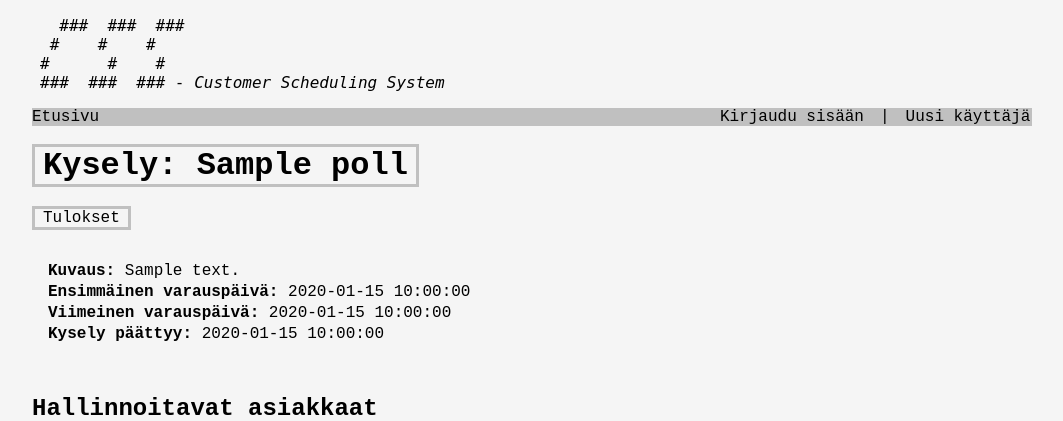
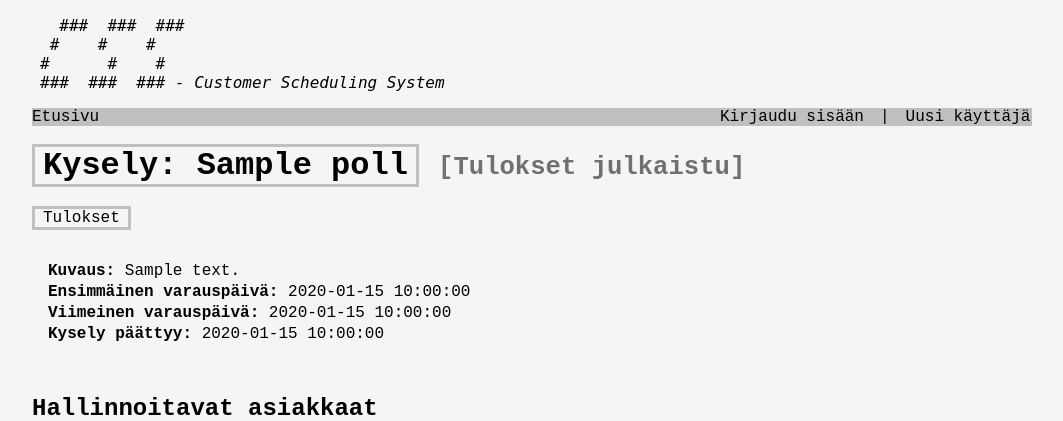
Before and after one commit to kluopaja/ajanvarausj-rjestelm-, a Flask app: template templates/poll.html in a window 1280 px wide. Shown: the top 421 px of the page, without its empty margins (108-1171 px from the left). Run offline with Flask 2, Linux system fonts and the light colour scheme; the template is opened without the code that fills it: most values are stand-ins (such as "Sample title", 1, 10 or a date in 2020).

Commit message:
Add poll phase to the poll title

```diff
--- a/static/style.css
+++ b/static/style.css
@@ -122,6 +122,10 @@ input[type=submit]:hover, input[type=button]:hover, button:hover, .button:hover{
     font-weight: bold;
 }
 
+.poll_title span {
+    color: #707070;
+    font-size: 0.8em;
+}
 .new_poll ul {
     padding: 0 0 0 1em;
     margin: 0;
--- a/templates/poll_navi.html
+++ b/templates/poll_navi.html
@@ -1,5 +1,15 @@
 <div class="poll_title">
-<h1><a class="button" href={{ url_for('route_poll', poll_id=poll.id) }}>Kysely: {{ poll.name }}</a></h1>
+<h1><a class="button" href={{ url_for('route_poll', poll_id=poll.id) }}>Kysely: {{ poll.name }}</a>
+    <span>
+        {% if poll.phase == 0 %}
+        [Käynnissä]
+        {%  elif poll.phase == 1 %}
+        [Odotetaan tuloksia]
+        {% else %}
+        [Tulokset julkaistu]
+        {% endif %}
+    </span>
+</h1>
 </div>
 <div class="poll_menu">
 <ul>
```
